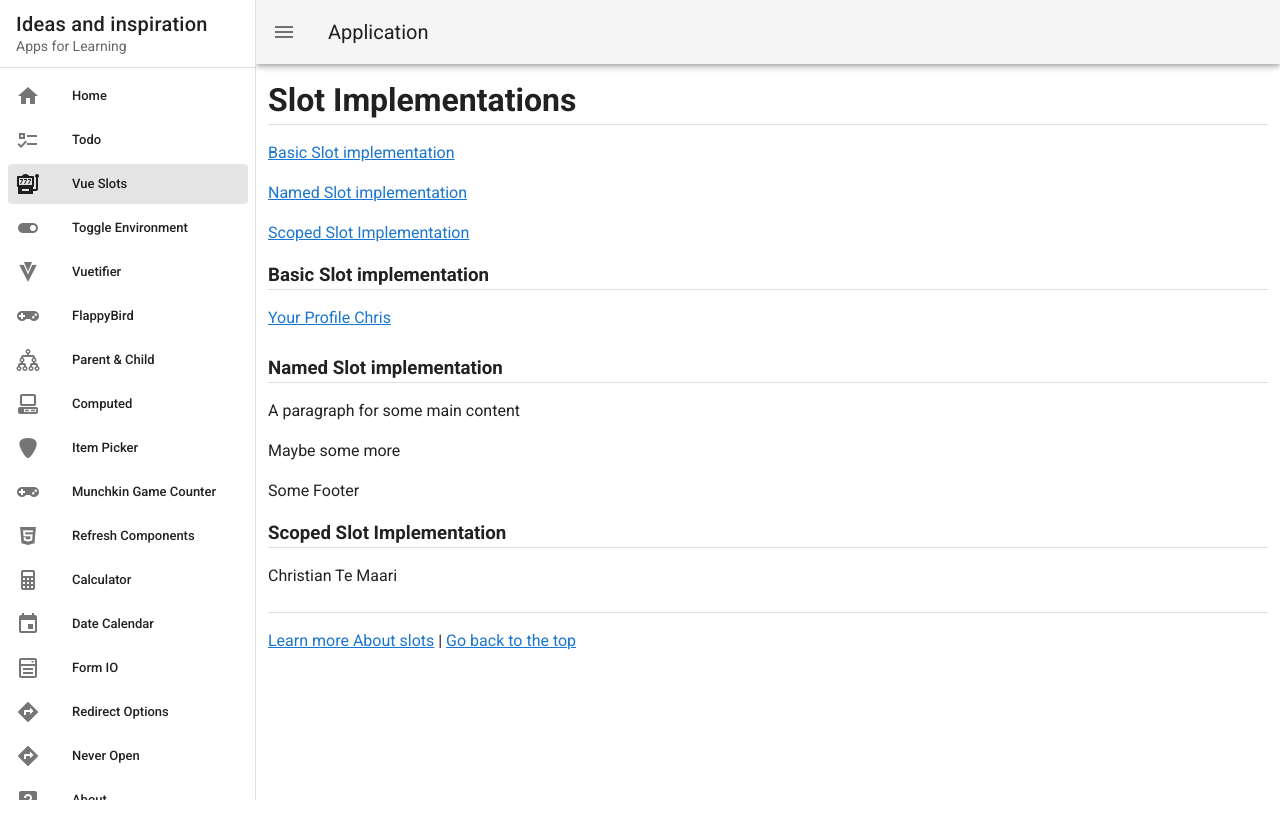
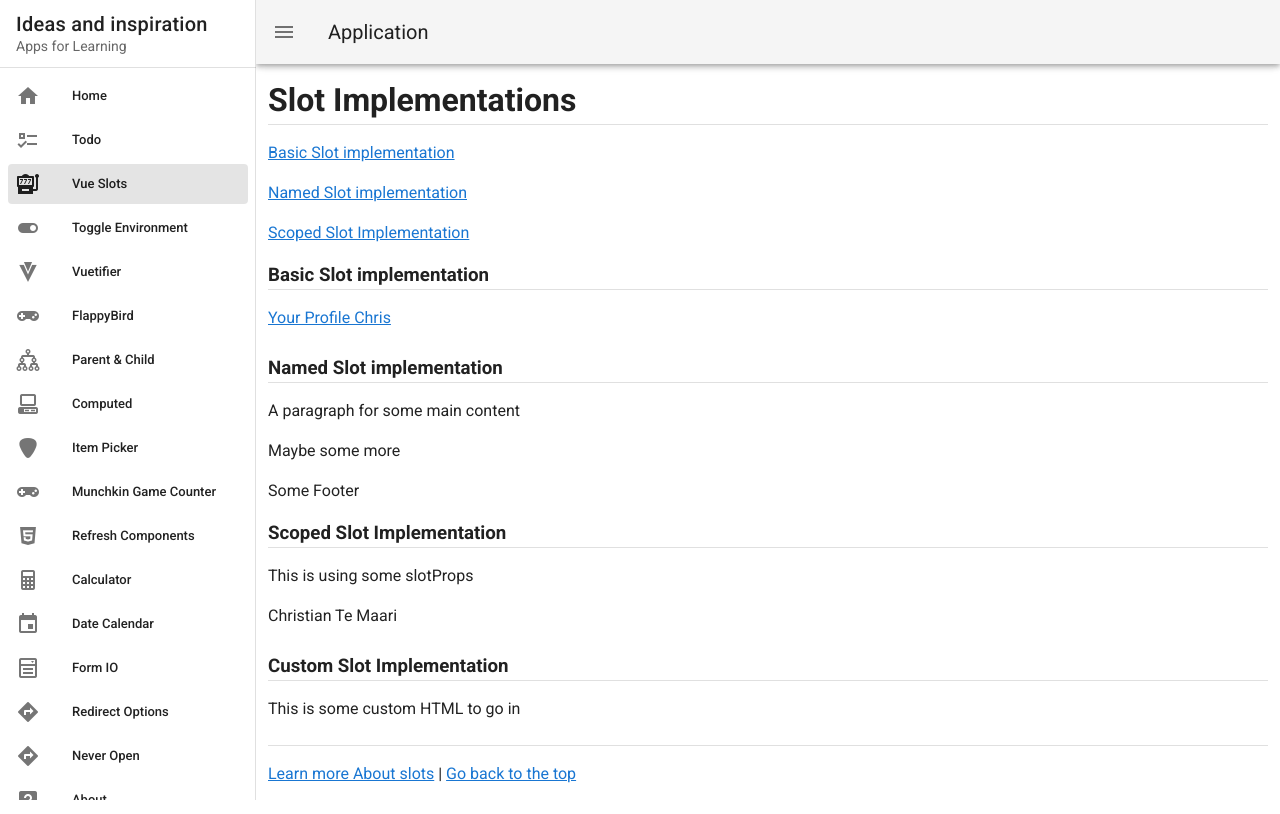
Before and after one commit to temaari/multipurpose-app, a Vue app: page /Slots in a window 1280 px wide. Built offline with nearby package versions, Linux system fonts and the light colour scheme.

Commit message:
adding a custom component with slots

```diff
--- /dev/null
+++ b/src/Components/Slots/BasicHtml.vue
@@ -0,0 +1,6 @@
+<template>
+	<div>
+		<h3 id="scoped" >Custom Slot Implementation</h3>
+		<v-divider class="pa-2" ></v-divider>
+	</div>
+</template>
--- a/src/Components/Slots/CurrentUser.vue
+++ b/src/Components/Slots/CurrentUser.vue
@@ -1,5 +1,6 @@
 <template>
 	<div>
+		<p>This is using some slotProps</p>
 		<span>
 			<slot v-bind:user="user" >
 				{{ user.firstname }}
--- /dev/null
+++ b/src/Components/Slots/CustomComponent.vue
@@ -0,0 +1,17 @@
+<template>
+	<div>
+		<div><basic-html /></div>
+		<div>
+			<slot name="custom" ></slot>
+		</div><br>
+	</div>
+</template>
+
+<script>
+	import BasicHtml from './BasicHtml'
+	export default {
+		components: {
+			BasicHtml: BasicHtml
+		},
+	}
+</script>
--- a/src/views/Slots.vue
+++ b/src/views/Slots.vue
@@ -39,6 +39,12 @@
 				</template>
 			</current-user><br>
 
+			<custom-component>
+				<template v-slot:custom>
+					<div>This is some custom HTML to go in</div>
+				</template>
+			</custom-component>
+
 			<template v-slot:footer>
 				<v-divider class="pa-2" ></v-divider>
 				<p><a :href="url" target="_blank" >Learn more About slots</a> | <a href="#">Go back to the top</a></p>
@@ -51,6 +57,7 @@
 	import NavigationLink from "../components/Slots/NavigationLink"
 	import BaseLayout from "../components/Slots/BaseLayout"
 	import CurrentUser from '../components/Slots/CurrentUser'
+	import CustomComponent from '../components/Slots/CustomComponent'
 
 	export default {
 		data() {
@@ -63,6 +70,7 @@
 			NavigationLink: NavigationLink,
 			BaseLayout: BaseLayout,
 			CurrentUser: CurrentUser,
+			CustomComponent: CustomComponent,
 		},
 	}
 </script>
```
